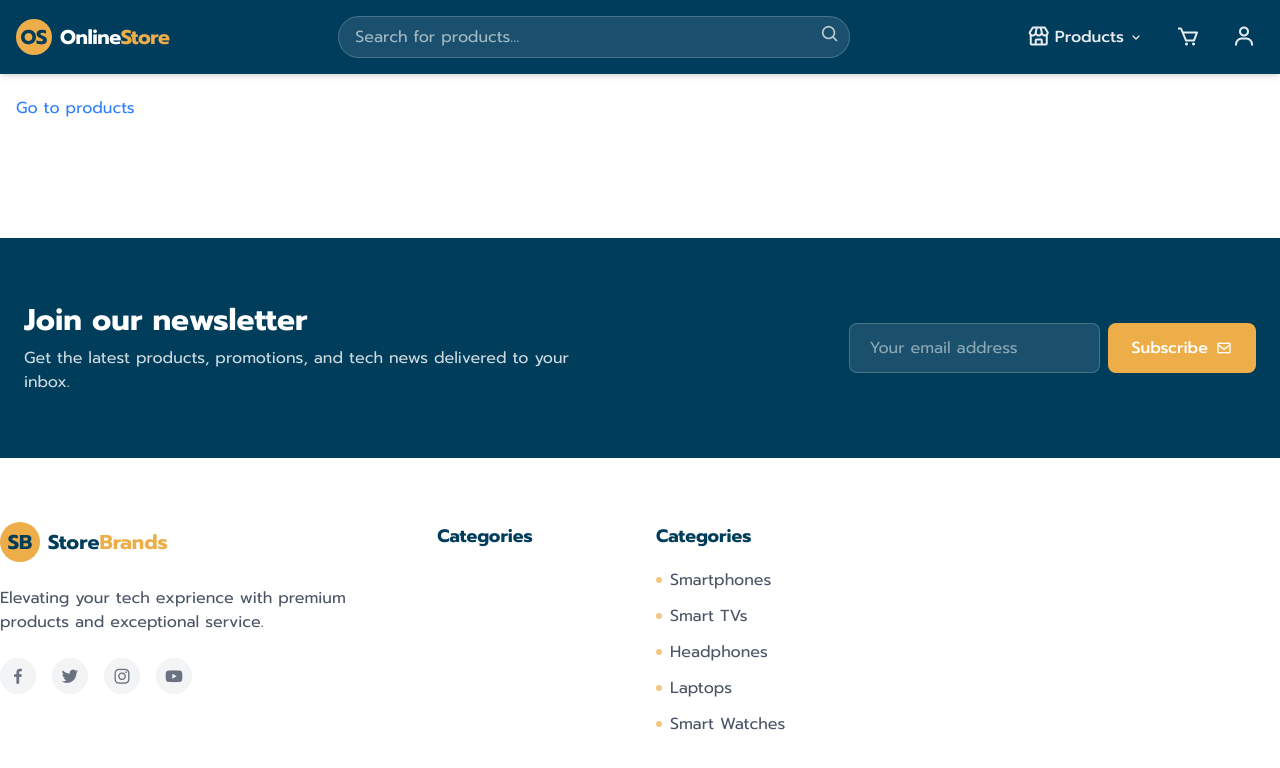
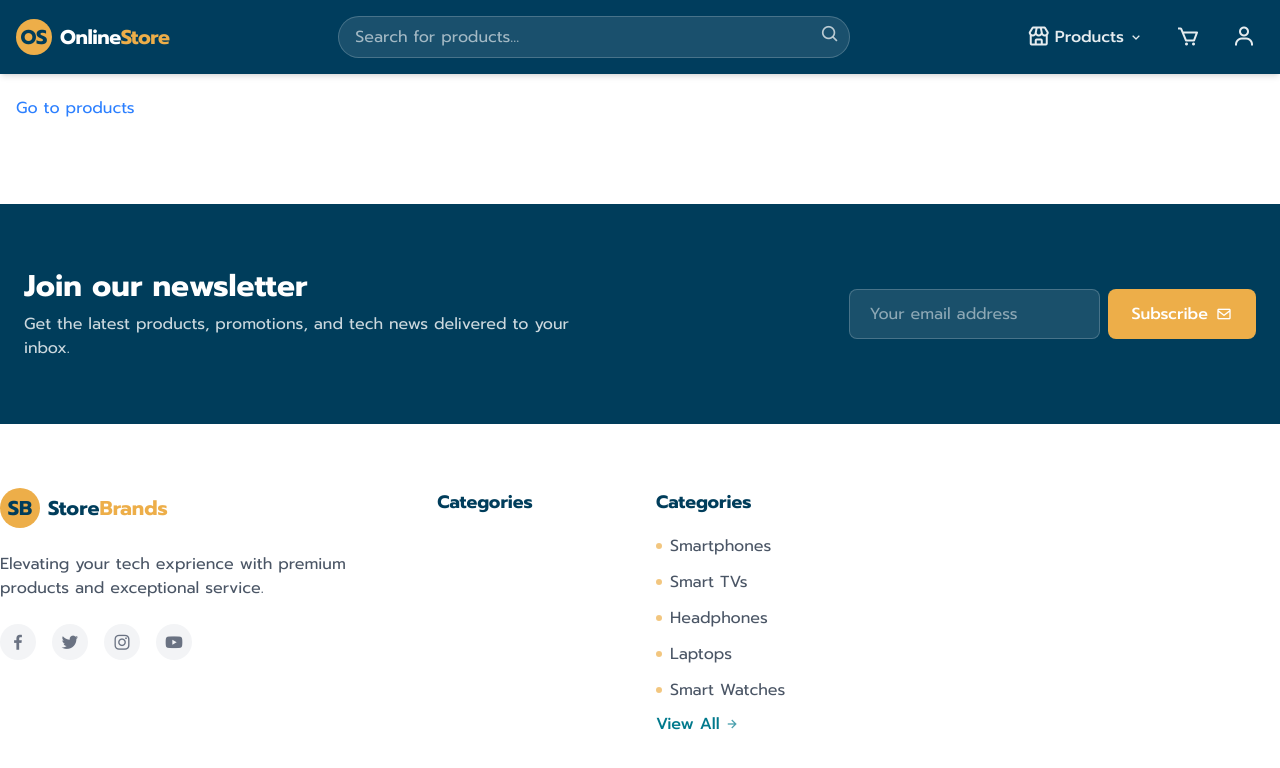
Before and after one commit to MaxShirinzad/NextJS-15-Online-Store-2, a Next.js app: page / in a window 1280 px wide. Shown: the top 768 px of the page. Built offline with nearby package versions, Linux system fonts and the light colour scheme.

Commit message:
Footer products view all link

```diff
--- a/src/app/components/Footer.tsx
+++ b/src/app/components/Footer.tsx
@@ -78,6 +78,15 @@ export default function Footer() {
                   </Link>
                 </li>
               ))}
+                <li>
+                <Link
+                  href="/products"
+                  className="text-[#00798c] hover:text-[#003d5b] font-medium hover:translate-x-1 inline-flex items-center transition-all group"
+                >
+                  View All
+                  <i className="bx bx-right-arrow-alt ml-1 opacity-70 group-hover:translate-x-1 transition-transform"></i>
+                </Link>
+              </li>
             </ul>
           </div>
         </div>
```
